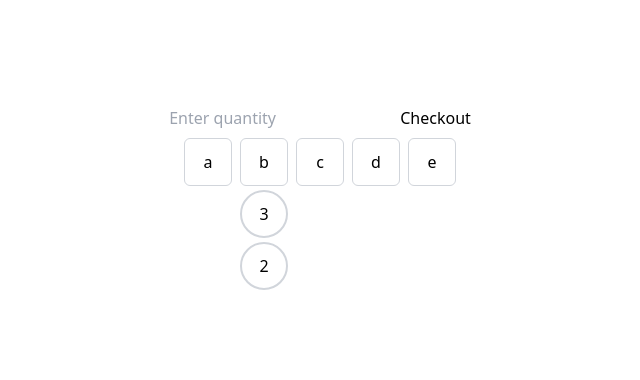
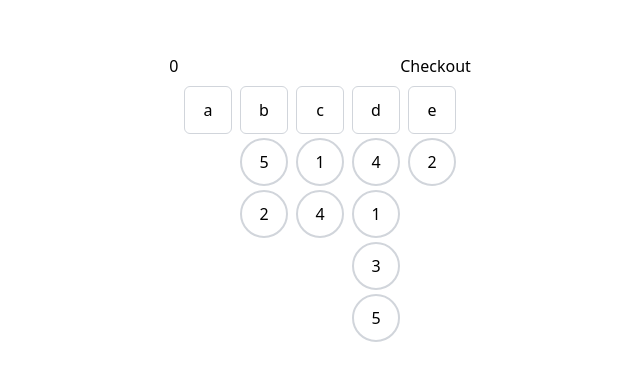
Before and after one commit to gabrielms98/checkout-queue, a React (Vite) app: page / in a window 1280 px wide. Shown: the part 202-582 px from the top of the page, without its empty margins (320-960 px from the left). Built offline with nearby package versions, Linux system fonts and the light colour scheme.

Commit message:
feat: more things

```diff
--- a/src/App.tsx
+++ b/src/App.tsx
@@ -3,23 +3,44 @@ import "./App.css";
 
 function App() {
   const lines: string[] = ["a", "b", "c", "d", "e"];
+  const lineSizes: number[] = Array.from({ length: lines.length }, () => 0);
+
+  const [quantity, setQuantity] = useState<number>(0);
+
   const [lineItems, setLineItems] = useState<number[][]>([
     [1],
-    [1, 5, 2],
-    [],
-    [],
-    [],
+    [2, 5, 2],
+    [3, 4],
+    [6, 1, 3, 5],
+    [4],
   ]);
 
+  function addToLine() {
+    if (quantity <= 0) return;
+
+    const copy = [...lineItems];
+
+    const minValue = Math.min(...lineSizes);
+    const lineIndex = lineSizes.findIndex((v) => v === minValue);
+
+    copy[lineIndex].push(quantity);
+
+    setLineItems(copy);
+  }
+
   useEffect(() => {
+    lineItems.forEach((line, i) => {
+      lineSizes[i] = line.reduce((acc, v) => acc + v, 0);
+    });
+
     const interval = setInterval(() => {
       const copy = [...lineItems];
       for (let i = 0; i < copy.length; i++) {
         if (!copy[i].length) continue;
 
-        copy[i][0]--;
+        if (--copy[i][0] === 0) copy[i].shift();
 
-        if (copy[i][0] === 0) copy[i].shift();
+        lineSizes[i] = copy[i].reduce((acc, v) => acc + v, 0);
       }
 
       setLineItems(copy);
@@ -31,8 +52,15 @@ function App() {
   return (
     <div className="w-screen h-screen flex flex-col justify-center items-center">
       <div>
-        <input type="number" placeholder="Enter quantity"></input>
-        <button>Checkout</button>
+        <input
+          type="number"
+          placeholder="Enter quantity"
+          value={quantity}
+          onChange={(e) => setQuantity(+e.currentTarget.value)}
+        ></input>
+        <button onClick={addToLine}>
+          Checkout
+        </button>
       </div>
       <div className="flex gap-2 mt-2">
         {lines &&
```
